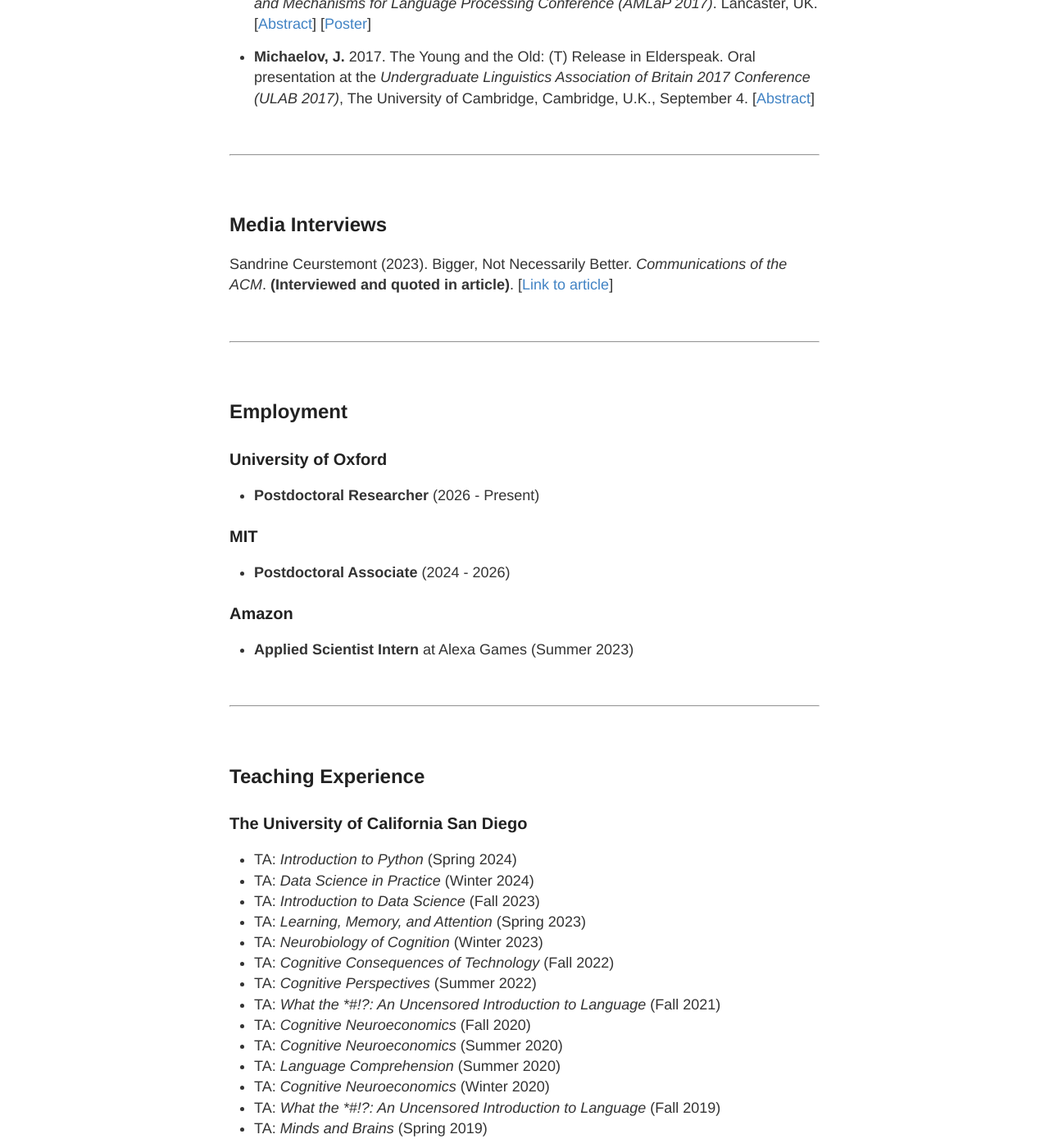
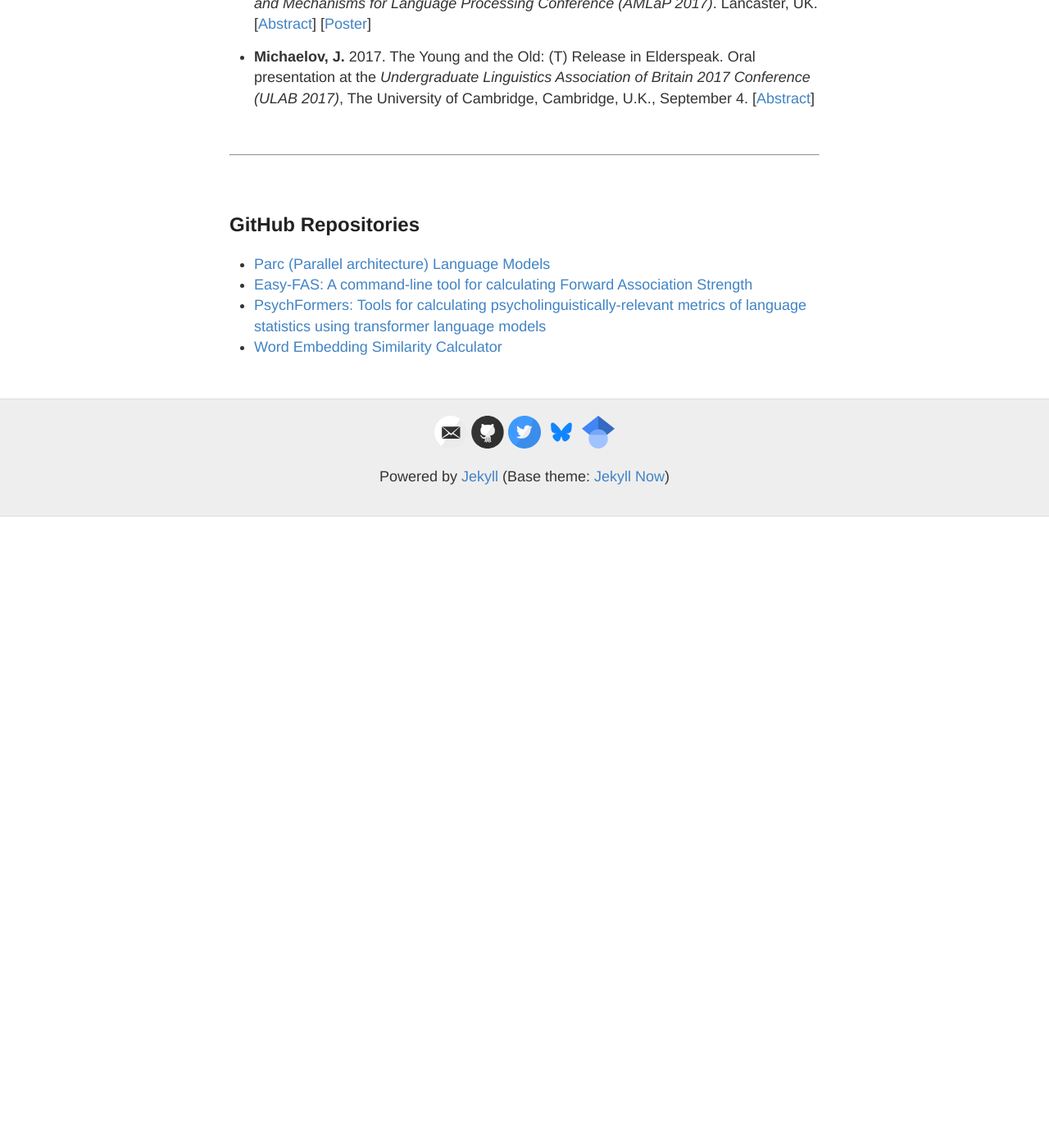
Before and after one commit to jmichaelov/jmichaelov.github.io, a Jekyll site: the page built from work.md, in a window 1280 px wide and 1400 px high, scrolled down 4496 px. Shown: the whole window at 82% size. Built offline with Jekyll 4.4.1, drawn with Linux system fonts in a browser that asks for light colours; after the commit the page ends 5126 px from its top, so only the background shows below that; some of the changed text lies outside the part shown.

Commit message:
Update work.md

```diff
--- a/work.md
+++ b/work.md
@@ -5,7 +5,7 @@ permalink: /work/
 ---
 
 ## Overview
-This section covers my academic output ([publications](#publications), [preprints](#preprints), [non-archival papers](#refereed-conference-papers-non-archival), and [presentations and posters](#presentations-and-posters)), [media interviews](#media-interviews), [employment history](#employment), [teaching experience](#teaching-experience), and [other projects](#other-projects). For my full CV in PDF format, click [here](../files/JamesMichaelovCV.pdf).
+This section covers my academic output ([publications](#publications), [preprints](#preprints), [non-archival conference papers](#refereed-conference-papers-non-archival), and [presentations and posters](#presentations-and-posters)) and [maintained GitHub repositories](#gitHub-repositories). For my other details, see my [full CV](../files/JamesMichaelovCV.pdf).
 
 
 &nbsp;
@@ -102,63 +102,7 @@ This section covers my academic output ([publications](#publications), [preprint
 
 &nbsp;
 
-## Media Interviews
-Sandrine Ceurstemont (2023). Bigger, Not Necessarily Better. *Communications of the ACM*. **(Interviewed and quoted in article)**. [[Link to article](https://cacm.acm.org/news/bigger-not-necessarily-better/)]
-
-&nbsp;
-
----
-
-&nbsp;
-
-## Employment
-
-### University of Oxford
-* **Postdoctoral Researcher** (2026 - Present)
-
-### MIT
-* **Postdoctoral Associate** (2024 - 2026)
-
-### Amazon
-* **Applied Scientist Intern** at Alexa Games (Summer 2023)
-
-
-&nbsp;
-
----
-
-&nbsp;
-
-## Teaching Experience
-
-### The University of California San Diego
-* TA: *Introduction to Python* (Spring 2024)
-* TA: *Data Science in Practice* (Winter 2024)
-* TA: *Introduction to Data Science* (Fall 2023)
-* TA: *Learning, Memory, and Attention* (Spring 2023)
-* TA: *Neurobiology of Cognition* (Winter 2023)
-* TA: *Cognitive Consequences of Technology*  (Fall 2022)
-* TA: *Cognitive Perspectives*  (Summer 2022)
-* TA: *What the \*#!?: An Uncensored Introduction to Language*  (Fall 2021)
-* TA: *Cognitive Neuroeconomics* (Fall 2020)
-* TA: *Cognitive Neuroeconomics* (Summer 2020)
-* TA: *Language Comprehension* (Summer 2020)
-* TA: *Cognitive Neuroeconomics* (Winter 2020)
-* TA: *What the \*#!?: An Uncensored Introduction to Language* (Fall 2019)
-* TA: *Minds and Brains* (Spring 2019)
-
-### The University of Edinburgh
-* Tutor: *Logic* 1 (2018)
-* Tutor: *Informatics 1: Computation and Logic* (2017)
-
-
-&nbsp;
-
----
-
-&nbsp;
-
-## Other Projects
+## GitHub Repositories
 * [Parc (Parallel architecture) Language Models](https://huggingface.co/collections/jmichaelov/parc-models)
 * [Easy-FAS: A command-line tool for calculating Forward Association Strength](https://github.com/jmichaelov/easy-fas)
 * [PsychFormers: Tools for calculating psycholinguistically-relevant metrics of language statistics using transformer language models](https://github.com/jmichaelov/PsychFormers)
```
